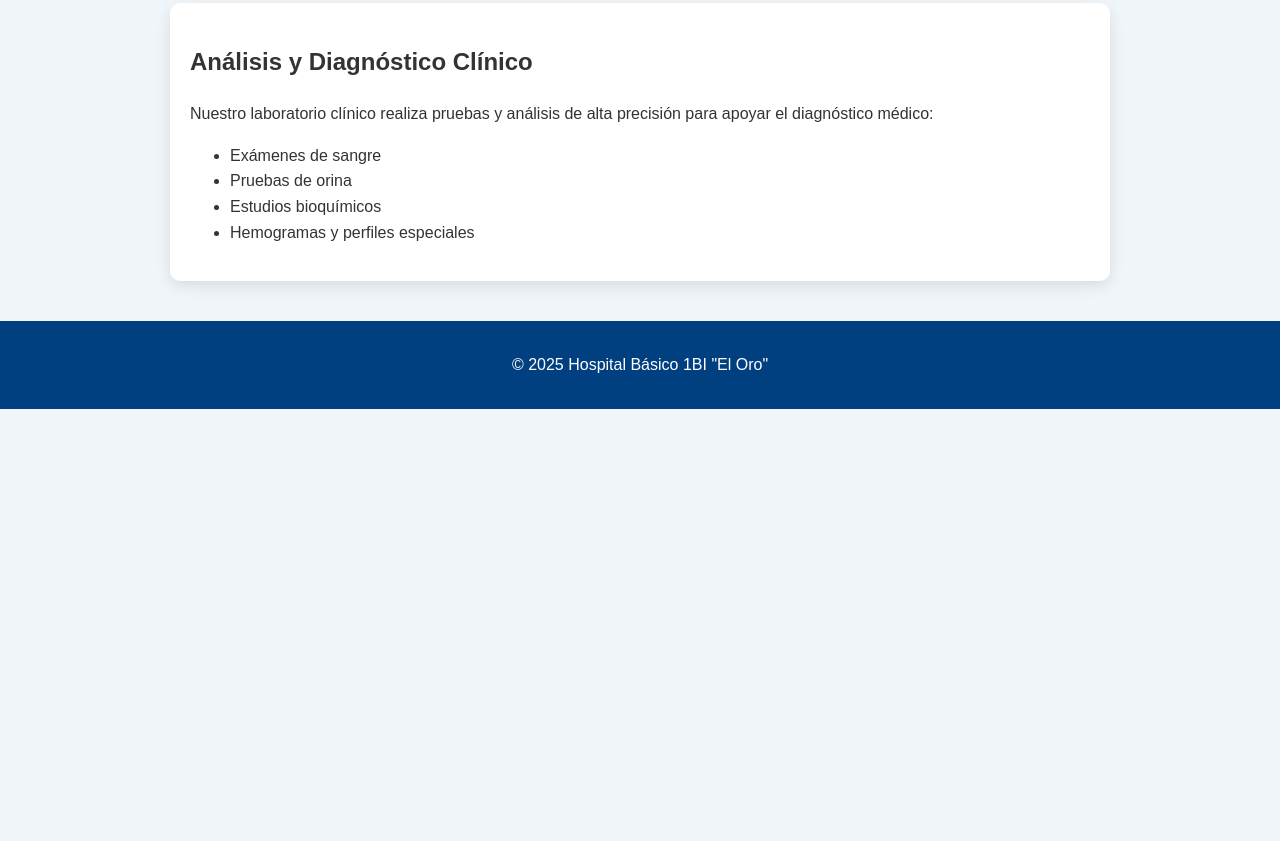
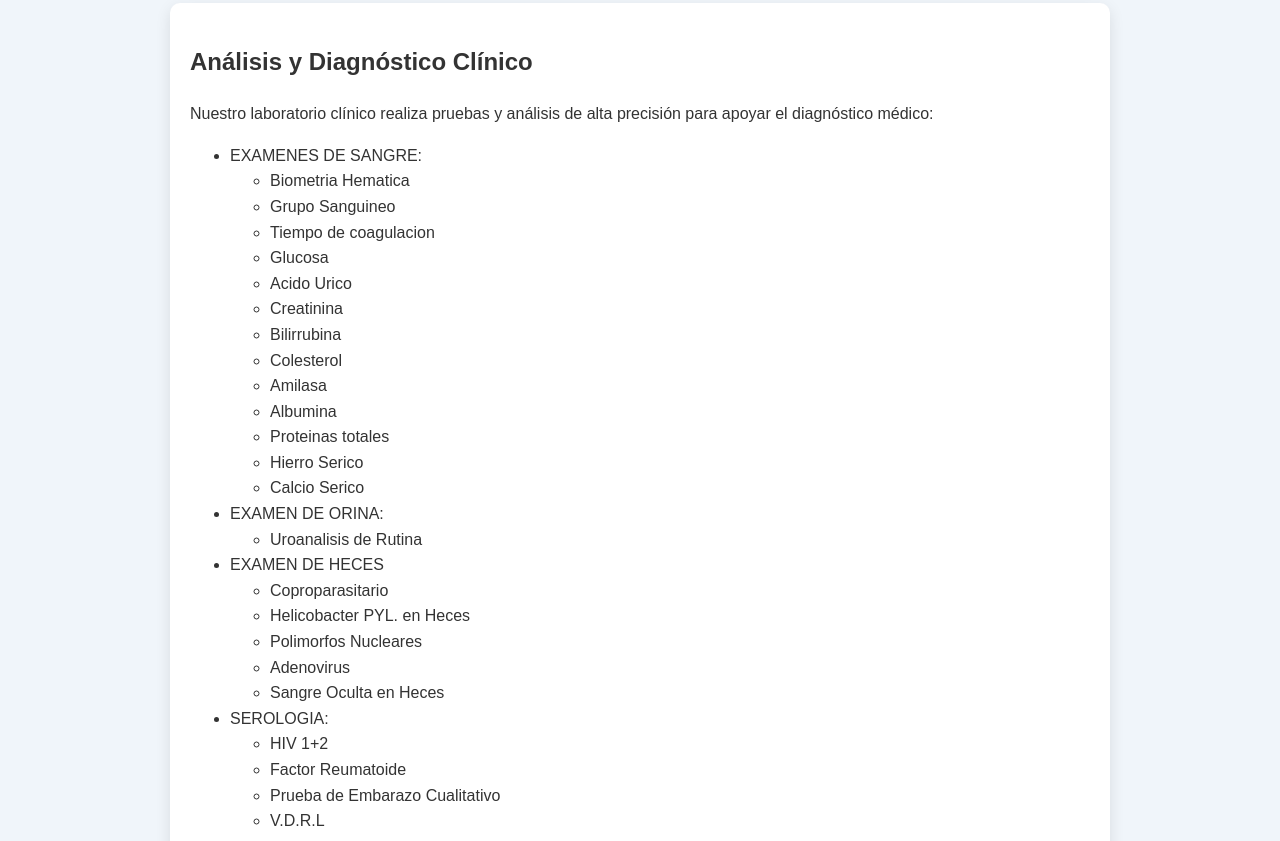
Before and after one commit to khfbg1bivo/Hospital-Basico-1BI-El-Oro-, a plain HTML site: page laboratorio.html in a window 1280 px wide. Shown: the part 279-1120 px from the top of the page. Before the commit the page ends 800 px from the top, so only its background shows below. Drawn offline with Linux system fonts and the light colour scheme.

Commit message:
Update laboratorio.html

```diff
--- a/laboratorio.html
+++ b/laboratorio.html
@@ -64,10 +64,41 @@
             Nuestro laboratorio clínico realiza pruebas y análisis de alta precisión para apoyar el diagnóstico médico:
         </p>
         <ul>
-            <li>Exámenes de sangre</li>
-            <li>Pruebas de orina</li>
-            <li>Estudios bioquímicos</li>
-            <li>Hemogramas y perfiles especiales</li>
+            <li>EXAMENES DE SANGRE:</li>
+            <ul>
+                <li>Biometria Hematica</li>
+                <li>Grupo Sanguineo</li>
+                <li>Tiempo de coagulacion</li>
+                <li>Glucosa</li>
+                <li>Acido Urico</li>
+                <li>Creatinina</li>
+                <li>Bilirrubina</li>
+                <li>Colesterol</li>
+                <li>Amilasa</li>
+                <li>Albumina</li>
+                <li>Proteinas totales</li>
+                <li>Hierro Serico</li>
+                <li>Calcio Serico</li>
+            </ul>
+            <li>EXAMEN DE ORINA:</li>
+            <ul>
+                <li>Uroanalisis de Rutina</li>
+            </ul>
+            <li>EXAMEN DE HECES</li>
+              <ul>
+                <li>Coproparasitario</li>
+                <li>Helicobacter PYL. en Heces</li>
+                <li>Polimorfos Nucleares</li>
+                <li>Adenovirus</li>
+                <li>Sangre Oculta en Heces</li>
+            </ul>
+            <li>SEROLOGIA:</li>
+            <ul>
+                <li>HIV 1+2</li>
+                <li>Factor Reumatoide</li>
+                <li>Prueba de Embarazo Cualitativo</li>
+                <li>V.D.R.L</li>
+            </ul>
         </ul>
     </section>
 
```
